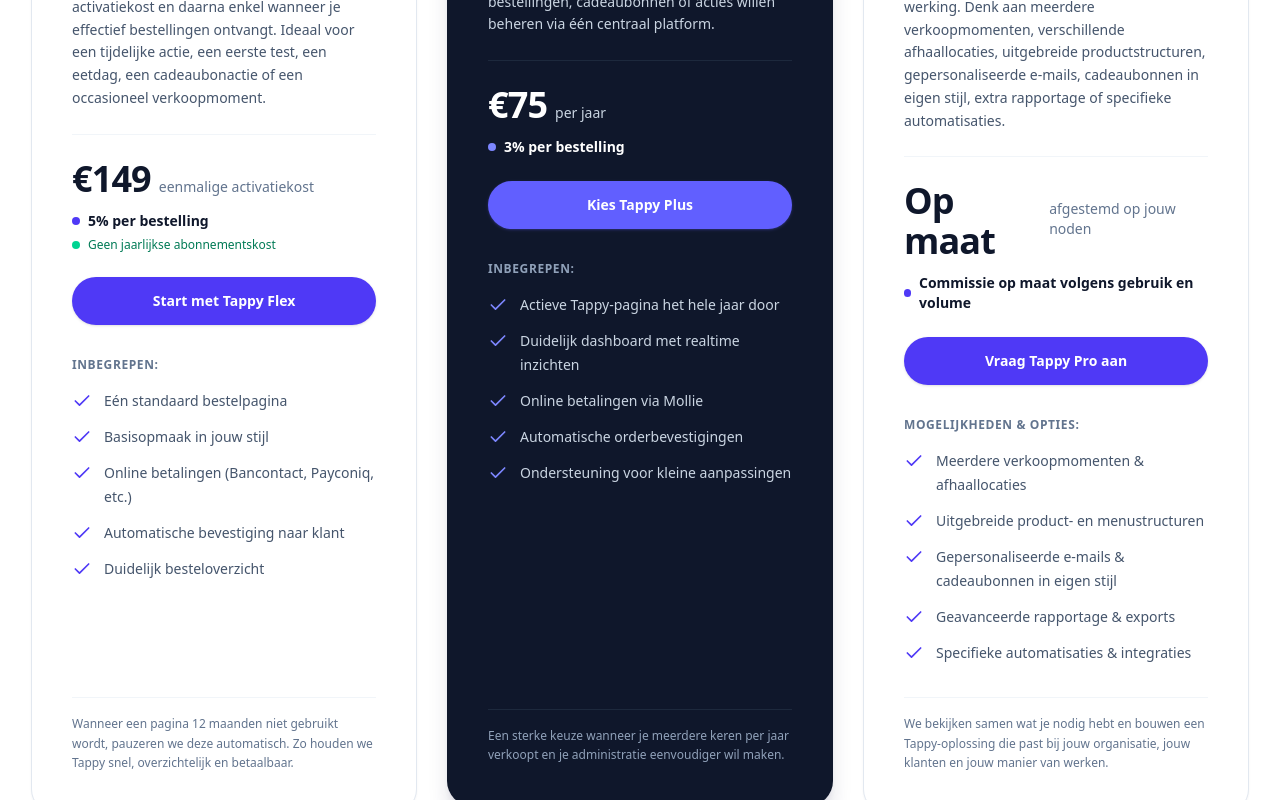
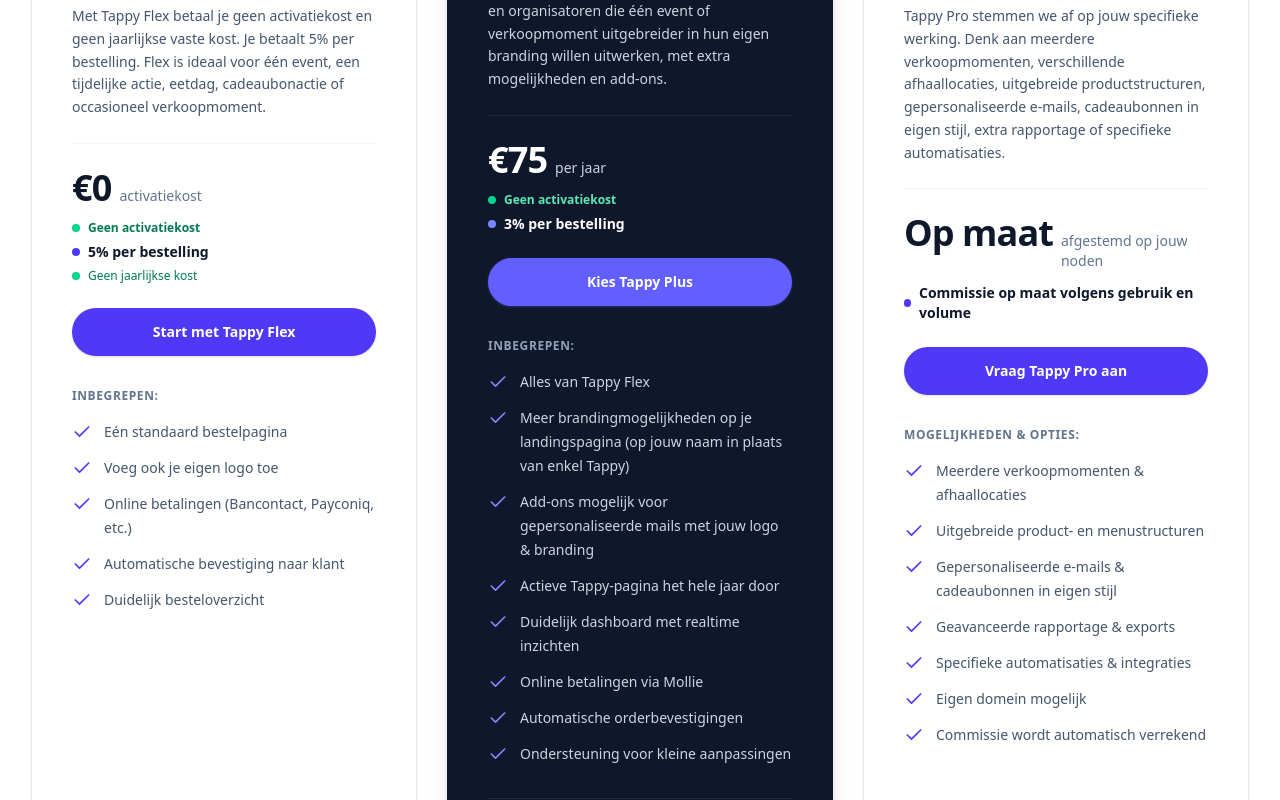
Before and after one commit to publiplusbe/Tappy, a React (Vite) app: page /prijzen in a window 1280 px wide. Shown: the part 940-1740 px from the top of the page. Built offline with nearby package versions, Linux system fonts and the light colour scheme.

Commit message:
Update Tappy pricing conditions and package details
* Pricing: update Flex Plus Pro conditions and add-ons

* Pricing: show explicit green no-activation badges

* Pricing: keep Pro price label on one line

* Fix: correct pricing tier syntax

* Fix: complete Plus pricing object syntax

```diff
--- a/src/pages/Pricing.tsx
+++ b/src/pages/Pricing.tsx
@@ -15,20 +15,21 @@
       name: 'Tappy Flex',
       id: 'tier-flex',
       tagline: 'Voor wie eenvoudig wil starten zonder jaarlijkse vaste kost.',
-      summary: 'Met Tappy Flex betaal je een eenmalige activatiekost en daarna enkel wanneer je effectief bestellingen ontvangt. Ideaal voor een tijdelijke actie, een eerste test, een eetdag, een cadeaubonactie of een occasioneel verkoopmoment.',
-      priceMain: '€149',
-      priceLabel: 'eenmalige activatiekost',
+      summary: 'Met Tappy Flex betaal je geen activatiekost en geen jaarlijkse vaste kost. Je betaalt 5% per bestelling. Flex is ideaal voor één event, een tijdelijke actie, eetdag, cadeaubonactie of occasioneel verkoopmoment.',
+      priceMain: '€0',
+      priceLabel: 'activatiekost',
       commission: '5% per bestelling',
-      noSub: 'Geen jaarlijkse abonnementskost',
+      noSub: 'Geen jaarlijkse kost',
+      noActivation: true,
       includedTitle: 'Inbegrepen:',
       features: [
         'Eén standaard bestelpagina',
-        'Basisopmaak in jouw stijl',
+        'Voeg ook je eigen logo toe',
         'Online betalingen (Bancontact, Payconiq, etc.)',
         'Automatische bevestiging naar klant',
         'Duidelijk besteloverzicht',
       ],
-      footnote: 'Wanneer een pagina 12 maanden niet gebruikt wordt, pauzeren we deze automatisch. Zo houden we Tappy snel, overzichtelijk en betaalbaar.',
+      footnote: 'Minimumomzet: €3.000 per jaar per Tappy. Haal je die omzet niet, dan wordt jaarlijks 5% berekend op de minimale omzet van €3.000. Eén Tappy staat voor één event. Wil je meerdere events tegelijk laten lopen, dan heb je meerdere Tappy’s nodig.',
       featured: false,
       ctaText: 'Start met Tappy Flex',
       href: '/contact',
@@ -37,20 +38,24 @@
       name: 'Tappy Plus',
       id: 'tier-plus',
       tagline: 'Voor wie Tappy regelmatig wil gebruiken.',
-      summary: 'Tappy Plus is ideaal voor zaken, verenigingen en organisatoren die doorheen het jaar bestellingen, cadeaubonnen of acties willen beheren via één centraal platform.',
+      summary: 'Tappy Plus is ideaal voor zaken, verenigingen en organisatoren die één event of verkoopmoment uitgebreider in hun eigen branding willen uitwerken, met extra mogelijkheden en add-ons.',
       priceMain: '€75',
       priceLabel: 'per jaar',
       commission: '3% per bestelling',
       noSub: null,
+      noActivation: true,
       includedTitle: 'Inbegrepen:',
       features: [
+        'Alles van Tappy Flex',
+        'Meer brandingmogelijkheden op je landingspagina (op jouw naam in plaats van enkel Tappy)',
+        'Add-ons mogelijk voor gepersonaliseerde mails met jouw logo & branding',
         'Actieve Tappy-pagina het hele jaar door',
         'Duidelijk dashboard met realtime inzichten',
         'Online betalingen via Mollie',
         'Automatische orderbevestigingen',
         'Ondersteuning voor kleine aanpassingen',
       ],
-      footnote: 'Een sterke keuze wanneer je meerdere keren per jaar verkoopt en je administratie eenvoudiger wil maken.',
+      footnote: 'Minimumomzet: €1.500 per jaar per Tappy. Haal je die omzet niet, dan wordt jaarlijks 3% berekend op de minimale omzet van €1.500. Eén Tappy staat voor één event. Meerdere events tegelijk betekent meerdere Tappy’s.',
       featured: true,
       ctaText: 'Kies Tappy Plus',
       href: '/contact',
@@ -64,6 +69,7 @@
       priceLabel: 'afgestemd op jouw noden',
       commission: 'Commissie op maat volgens gebruik en volume',
       noSub: null,
+      noActivation: false,
       includedTitle: 'Mogelijkheden & opties:',
       features: [
         'Meerdere verkoopmomenten & afhaallocaties',
@@ -71,6 +77,8 @@
         'Gepersonaliseerde e-mails & cadeaubonnen in eigen stijl',
         'Geavanceerde rapportage & exports',
         'Specifieke automatisaties & integraties',
+        'Eigen domein mogelijk',
+        'Commissie wordt automatisch verrekend',
       ],
       footnote: 'We bekijken samen wat je nodig hebt en bouwen een Tappy-oplossing die past bij jouw organisatie, jouw klanten en jouw manier van werken.',
       featured: false,
@@ -105,7 +113,7 @@
           </p>
         </div>
         <p className="mx-auto mt-6 max-w-2xl text-center text-lg leading-8 text-slate-600">
-          Start zonder risico. Geen onderhoudsfees. Kies tussen Flex, Plus of Pro afhankelijk van jouw behoeften.
+          Kies Flex, Plus of Pro volgens jouw event en gewenste mogelijkheden. Eén Tappy staat voor één event. Wil je meerdere events tegelijk organiseren, dan heb je meerdere Tappy’s nodig.
         </p>
         <div className="isolate mx-auto mt-16 grid max-w-md grid-cols-1 gap-8 sm:mt-20 lg:mx-0 lg:max-w-none lg:grid-cols-3 items-stretch">
           {tiers.map((tier) => (
@@ -146,7 +154,7 @@
                 {/* Price block */}
                 <div className={`mt-6 pt-6 border-t ${tier.featured ? 'border-slate-800' : 'border-slate-100'}`}>
                   <div className="flex items-baseline gap-x-2">
-                    <span className={`text-4xl font-extrabold tracking-tight ${tier.featured ? 'text-white' : 'text-slate-900'}`}>
+                    <span className={`text-4xl font-extrabold tracking-tight whitespace-nowrap ${tier.featured ? 'text-white' : 'text-slate-900'}`}>
                       {tier.priceMain}
                     </span>
                     <span className={`text-sm font-medium ${tier.featured ? 'text-slate-300' : 'text-slate-500'}`}>
@@ -155,6 +163,14 @@
                   </div>
 
                   <div className="mt-3 flex flex-col gap-1.5">
+                    {tier.noActivation && (
+                      <div className="inline-flex items-center gap-2">
+                        <span className="inline-block h-2 w-2 rounded-full bg-emerald-400" />
+                        <span className={`text-xs font-semibold ${tier.featured ? 'text-emerald-300' : 'text-emerald-700'}`}>
+                          Geen activatiekost
+                        </span>
+                      </div>
+                    )}
                     <div className="inline-flex items-center gap-2">
                       <span className={`inline-block h-2 w-2 rounded-full ${tier.featured ? 'bg-indigo-400' : 'bg-indigo-600'}`} />
                       <span className={`text-sm font-semibold ${tier.featured ? 'text-white' : 'text-slate-900'}`}>
@@ -273,6 +289,10 @@
                   <Check className="h-5 w-5 flex-none text-indigo-600 mt-0.5" />
                   <span>Custom branding en white-label opties</span>
                 </li>
+                <li className="flex gap-x-3 items-start">
+                  <Check className="h-5 w-5 flex-none text-indigo-600 mt-0.5" />
+                  <span>Je eigen domein mogelijk</span>
+                </li>
               </ul>
             </div>
 
```
